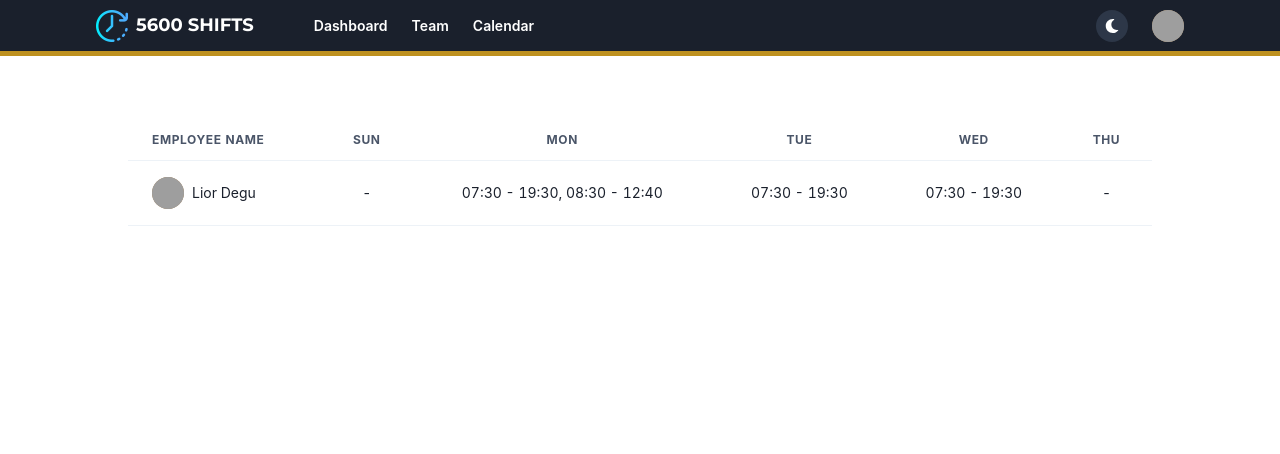
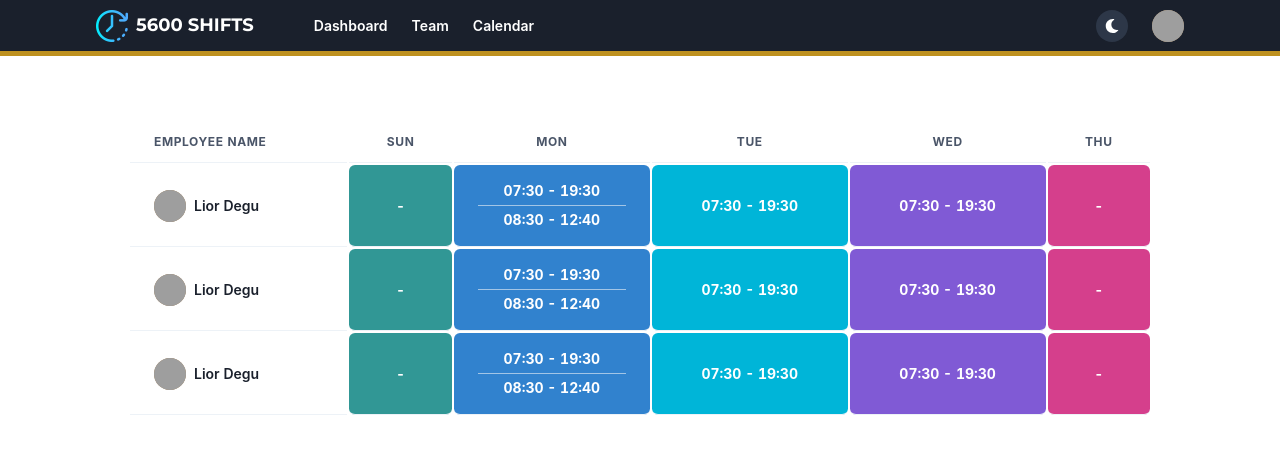
Before and after one commit to dlior/5600-shifts, a React (Vite) app in the folder frontend/: page / in a window 1280 px wide. Shown: the top 454 px of the page. Built offline with nearby package versions, Linux system fonts and the light colour scheme; grey boxes are pictures that could not be loaded.

Commit message:
sticky table coloumn and sticky navabr

```diff
--- a/frontend/src/components/Navbar.tsx
+++ b/frontend/src/components/Navbar.tsx
@@ -19,6 +19,8 @@ const Navbar = () => {
   return (
     <Flex
       as="header"
+      pos="sticky"
+      top={0}
       bgColor="#1A202C"
       h={14}
       px={isLargerThanMedium ? 24 : 6}
--- a/frontend/src/components/Shifts.tsx
+++ b/frontend/src/components/Shifts.tsx
@@ -1,5 +1,4 @@
 import {
-  Flex,
   HStack,
   Table,
   TableCaption,
@@ -10,50 +9,102 @@ import {
   Th,
   Thead,
   Tr,
-  VStack,
   Text,
+  Divider,
 } from '@chakra-ui/react';
 import UserAvatar from './UserAvatar';
 import '../style/index.scss';
 
+const weekDays = ['sun', 'mon', 'tue', 'wed', 'thu'];
+
 const Shifts = () => {
   return (
     <TableContainer w="80vw" mx="auto" mt={16}>
-      <Table variant="simple">
+      <Table variant="simple" style={{ borderCollapse: 'separate' }}>
         <Thead>
           <Tr>
-            <Th>Employee Name</Th>
-            <Th textAlign="center">Sun</Th>
-            <Th textAlign="center">Mon</Th>
-            <Th textAlign="center">Tue</Th>
-            <Th textAlign="center">Wed</Th>
-            <Th textAlign="center">Thu</Th>
+            <Th pos="sticky" left={0} bgColor="whiteAlpha.900" zIndex={9999}>
+              Employee Name
+            </Th>
+            {weekDays.map((day, idx) => (
+              <Th key={idx} textAlign="center">
+                {day}
+              </Th>
+            ))}
           </Tr>
         </Thead>
         <Tbody>
-          <Tr>
-            <Td>
+          {[1, 2, 3].map((i, j) => {
+            return (
+              <Tr key={j}>
+                <Td
+                  w={0.5}
+                  pos="sticky"
+                  left={0}
+                  bgColor="whiteAlpha.900"
+                  zIndex={9999}>
                   <HStack justify="start" align="center" spacing={2}>
                     <UserAvatar size="sm" />
-                <Text fontSize="sm">Lior Degu</Text>
+                    <Text fontSize="sm" fontWeight="semibold">
+                      Lior Degu
+                    </Text>
                   </HStack>
                 </Td>
-            <Td fontSize="sm" textAlign="center">
+                <Td
+                  w={0.5}
+                  fontSize="sm"
+                  textAlign="center"
+                  bgColor="teal.500"
+                  color="white"
+                  fontWeight="bold"
+                  rounded="md">
                   -
                 </Td>
-            <Td fontSize="sm" textAlign="center">
-              07:30 - 19:30, 08:30 - 12:40
+                <Td
+                  w="0.5"
+                  fontSize="sm"
+                  textAlign="center"
+                  bgColor="blue.500"
+                  color="white"
+                  fontWeight="bold"
+                  rounded="md">
+                  07:30 - 19:30
+                  <Divider orientation="horizontal" my={1} />
+                  08:30 - 12:40
                 </Td>
-            <Td fontSize="sm" textAlign="center">
+                <Td
+                  w={0.5}
+                  fontSize="sm"
+                  textAlign="center"
+                  bgColor="cyan.500"
+                  color="white"
+                  fontWeight="bold"
+                  rounded="md">
                   07:30 - 19:30
                 </Td>
-            <Td fontSize="sm" textAlign="center">
+                <Td
+                  w={0.5}
+                  fontSize="sm"
+                  textAlign="center"
+                  bgColor="purple.500"
+                  color="white"
+                  fontWeight="bold"
+                  rounded="md">
                   07:30 - 19:30
                 </Td>
-            <Td fontSize="sm" textAlign="center">
+                <Td
+                  w={0.5}
+                  fontSize="sm"
+                  textAlign="center"
+                  bgColor="pink.500"
+                  color="white"
+                  fontWeight="bold"
+                  rounded="md">
                   -
                 </Td>
               </Tr>
+            );
+          })}
         </Tbody>
         <Tfoot>
           <Tr></Tr>
```
Lines whose indentation alone changed are shown as unchanged.
